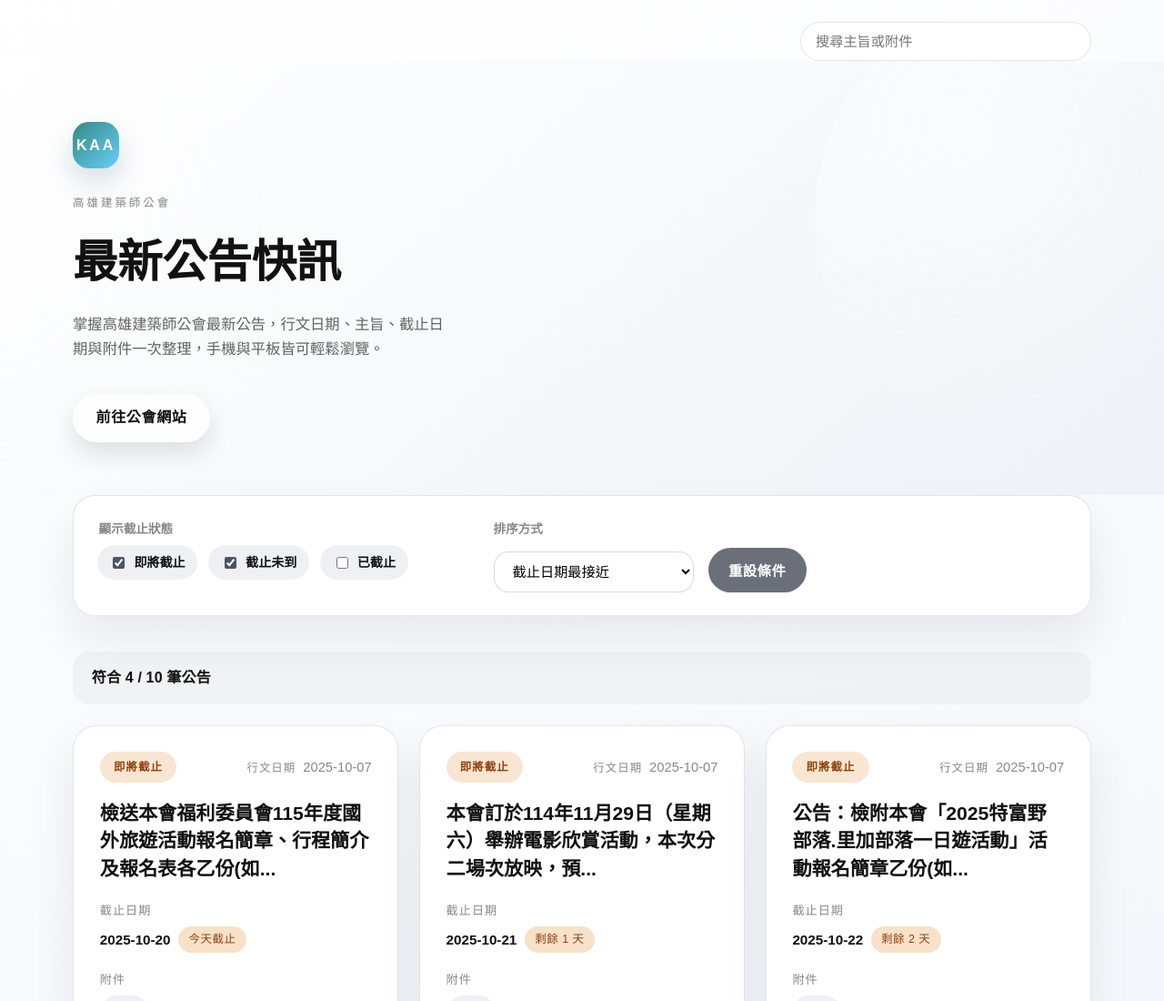
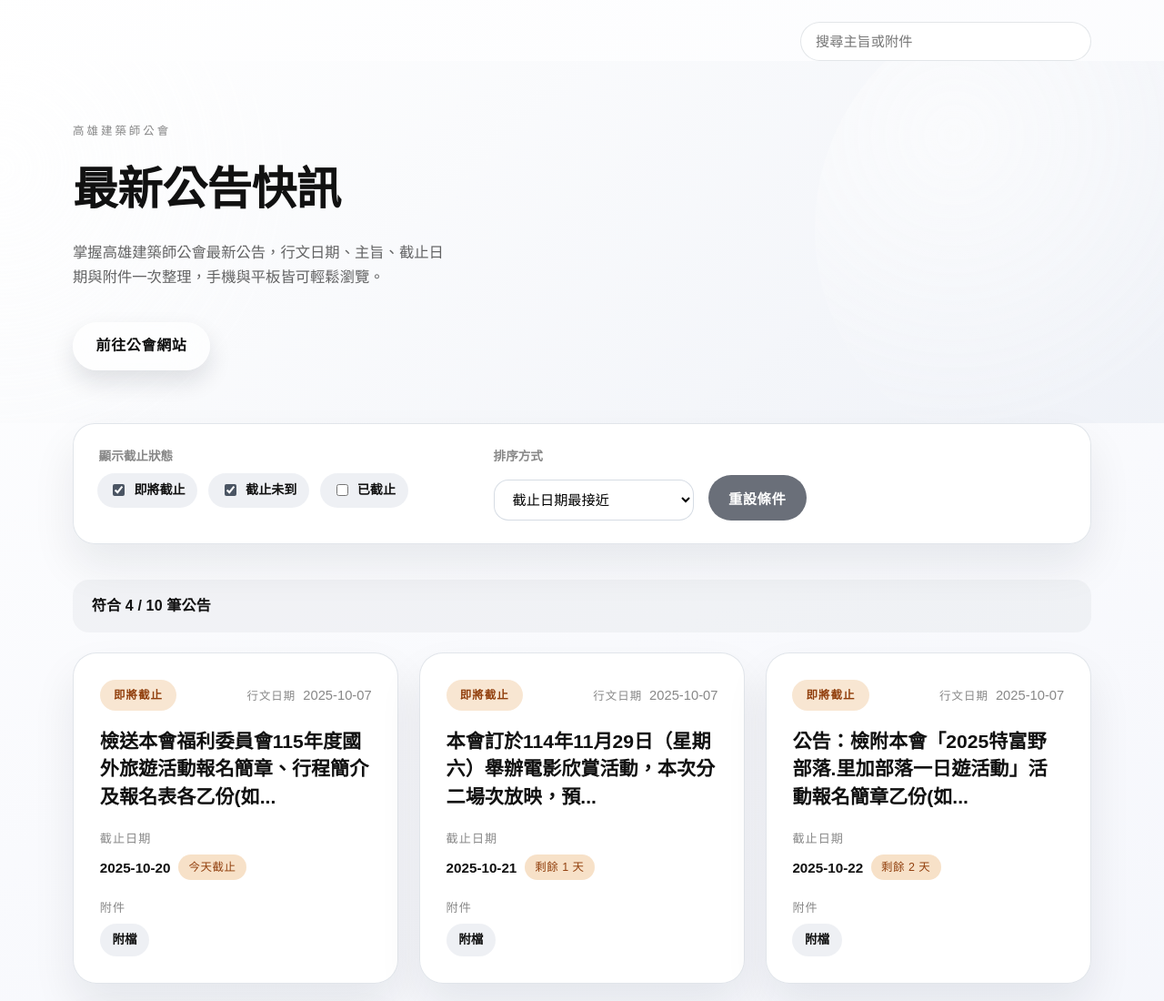
Before and after one commit to thinklab-architects/LINE-------, a website: page site/public/index.html in a window 1280 px wide. Shown: the top 1100 px of the page at 91% size. Drawn offline with Linux system fonts and the light colour scheme.

Commit message:
style: revert hero logo badge

```diff
--- a/site/public/app.js
+++ b/site/public/app.js
@@ -130,7 +130,6 @@ function bootstrapLayout() {
     <header class="hero">
       <div class="shell hero__inner">
         <div class="hero__lede">
-          <span class="hero__logo" aria-hidden="true">KAA</span>
           <p class="hero__eyebrow">高雄建築師公會</p>
           <h1 class="hero__title">最新公告快訊</h1>
           <p class="hero__description">
--- a/site/public/index.html
+++ b/site/public/index.html
@@ -26,7 +26,6 @@
     <header class="hero">
       <div class="shell hero__inner">
         <div class="hero__lede">
-          <span class="hero__logo" aria-hidden="true">KAA</span>
           <p class="hero__eyebrow">高雄建築師公會</p>
           <h1 class="hero__title">最新公告快訊</h1>
           <p class="hero__description">
--- a/site/public/styles.css
+++ b/site/public/styles.css
@@ -131,23 +131,6 @@ a:focus-visible {
 .hero__lede {
   display: grid;
   gap: 0.85rem;
-}
-
-.hero__logo {
-  display: inline-flex;
-  align-items: center;
-  justify-content: center;
-  width: 3.2rem;
-  height: 3.2rem;
-  border-radius: 1.1rem;
-  background: linear-gradient(135deg, rgba(15, 118, 110, 0.85), rgba(56, 189, 248, 0.75));
-  color: #ffffff;
-  font-weight: 700;
-  letter-spacing: 0.18em;
-  font-size: 1rem;
-  text-transform: uppercase;
-  box-shadow: 0 14px 32px rgba(13, 74, 87, 0.18);
-  margin-bottom: 0.9rem;
 }
 
 .hero__eyebrow {
```
